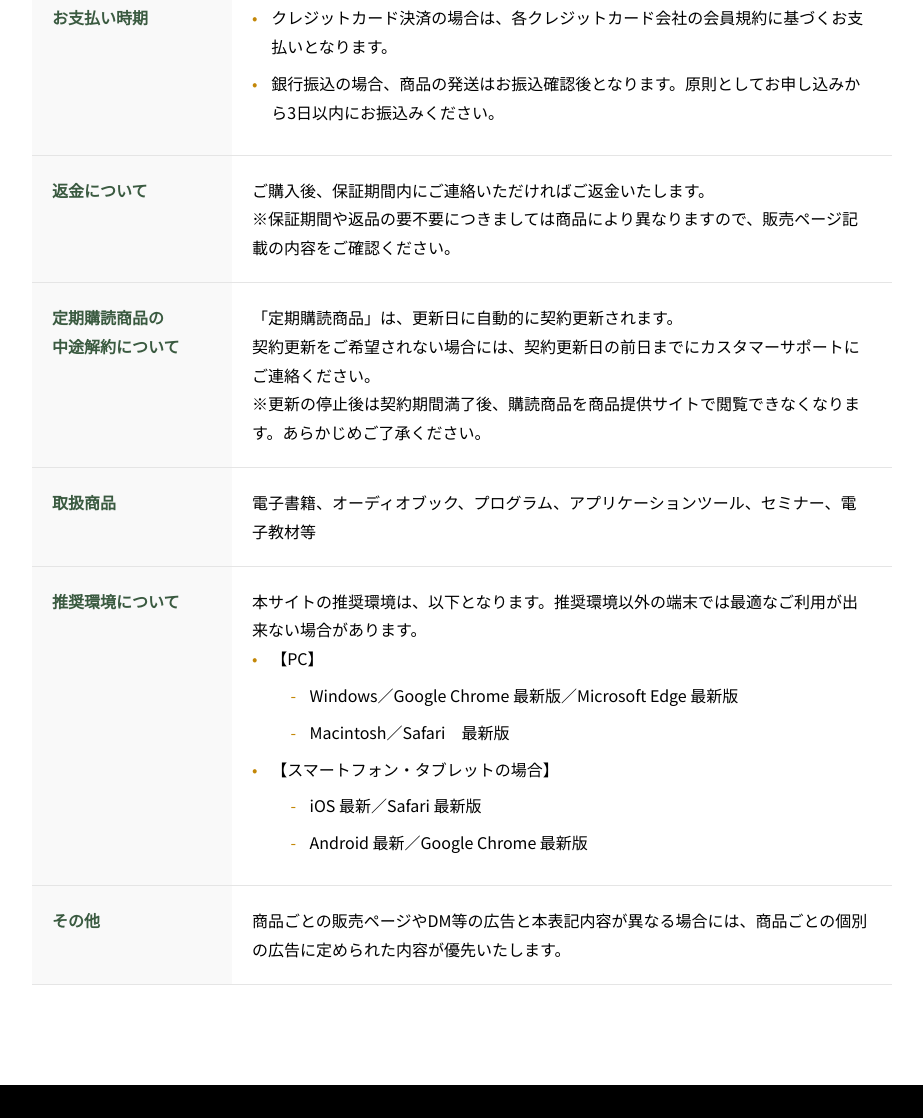
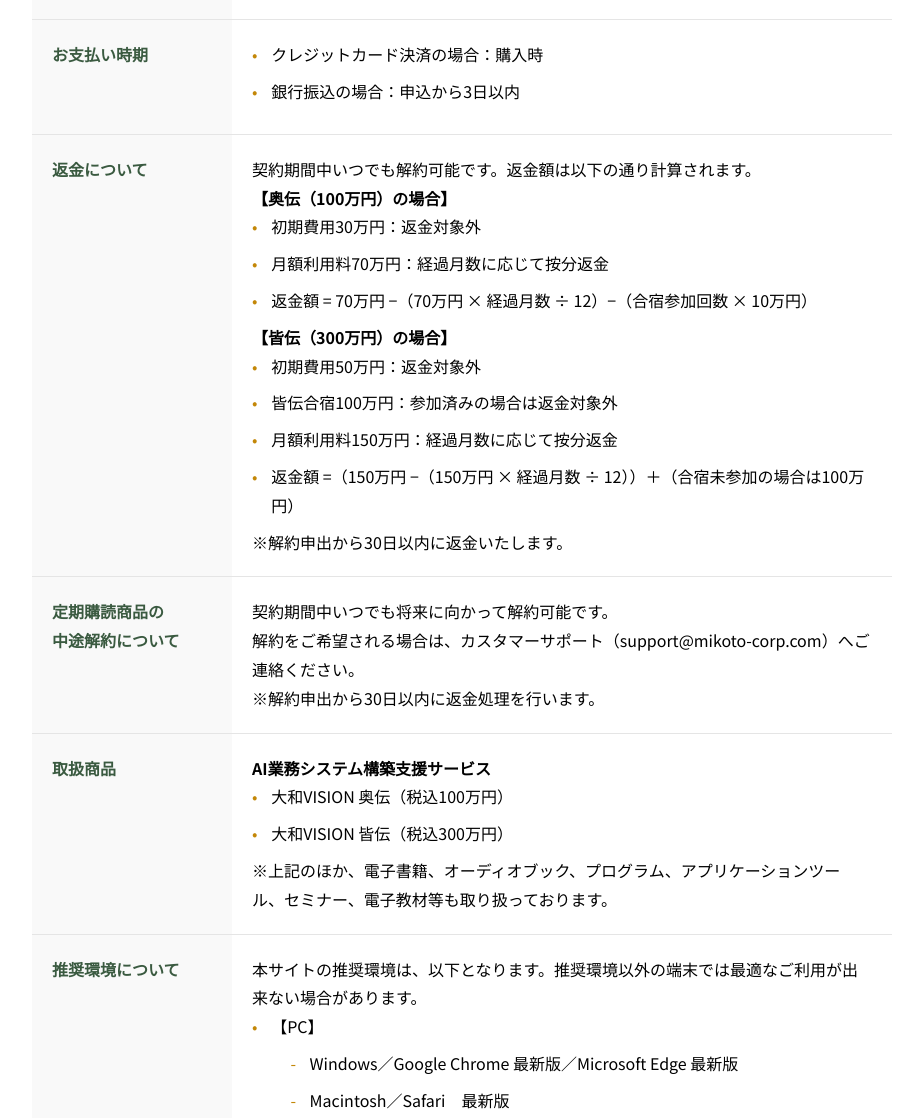
Before and after one commit to yamatovision/yamatovision-website, a plain HTML site: page tokutei.html in a window 1280 px wide. Shown: the part 1423-2541 px from the top of the page, without its empty margins (178-1101 px from the left). Drawn offline with Linux system fonts and the light colour scheme.

Commit message:
特定商取引法表記を契約書内容に整合

```diff
--- a/tokutei.html
+++ b/tokutei.html
@@ -265,6 +265,7 @@
                         <li>（WEB） <a href="/categories" class="contact-link">お問い合わせフォームはこちら</a><br>
                             ※フォームからお問い合わせいただくとスムーズに対応させていただくことが可能です。</li>
                         <li>（email）support@mikoto-corp.com</li>
+                        <li>（電話）080-4876-8001</li>
                     </ul>
                 </td>
             </tr>
@@ -282,7 +283,7 @@
             </tr>
             <tr>
                 <th>引き渡し時期</th>
-                <td>デジタル商品はご購入手続きが完了次第、原則として商品提供サイトにて提供します。</td>
+                <td>入金確認後（分割払いの場合は初回入金確認後）、順次アカウント・教材・サービス等を付与いたします。サービス提供期間は契約日から1年間です。</td>
             </tr>
             <tr>
                 <th>お支払方法</th>
@@ -300,29 +301,49 @@
                 <th>お支払い時期</th>
                 <td>
                     <ul>
-                        <li>クレジットカード決済の場合は、各クレジットカード会社の会員規約に基づくお支払いとなります。</li>
-                        <li>銀行振込の場合、商品の発送はお振込確認後となります。原則としてお申し込みから3日以内にお振込みください。</li>
+                        <li>クレジットカード決済の場合：購入時</li>
+                        <li>銀行振込の場合：申込から3日以内</li>
                     </ul>
                 </td>
             </tr>
             <tr>
                 <th>返金について</th>
                 <td>
-                    <p>ご購入後、保証期間内にご連絡いただければご返金いたします。</p>
-                    <p>※保証期間や返品の要不要につきましては商品により異なりますので、販売ページ記載の内容をご確認ください。</p>
+                    <p>契約期間中いつでも解約可能です。返金額は以下の通り計算されます。</p>
+                    <p><strong>【奥伝（100万円）の場合】</strong></p>
+                    <ul>
+                        <li>初期費用30万円：返金対象外</li>
+                        <li>月額利用料70万円：経過月数に応じて按分返金</li>
+                        <li>返金額 = 70万円 −（70万円 × 経過月数 ÷ 12）−（合宿参加回数 × 10万円）</li>
+                    </ul>
+                    <p><strong>【皆伝（300万円）の場合】</strong></p>
+                    <ul>
+                        <li>初期費用50万円：返金対象外</li>
+                        <li>皆伝合宿100万円：参加済みの場合は返金対象外</li>
+                        <li>月額利用料150万円：経過月数に応じて按分返金</li>
+                        <li>返金額 =（150万円 −（150万円 × 経過月数 ÷ 12））＋（合宿未参加の場合は100万円）</li>
+                    </ul>
+                    <p>※解約申出から30日以内に返金いたします。</p>
                 </td>
             </tr>
             <tr>
                 <th>定期購読商品の<br>中途解約について</th>
                 <td>
-                    <p>「定期購読商品」は、更新日に自動的に契約更新されます。</p>
-                    <p>契約更新をご希望されない場合には、契約更新日の前日までにカスタマーサポートにご連絡ください。</p>
-                    <p>※更新の停止後は契約期間満了後、購読商品を商品提供サイトで閲覧できなくなります。あらかじめご了承ください。</p>
+                    <p>契約期間中いつでも将来に向かって解約可能です。</p>
+                    <p>解約をご希望される場合は、カスタマーサポート（support@mikoto-corp.com）へご連絡ください。</p>
+                    <p>※解約申出から30日以内に返金処理を行います。</p>
                 </td>
             </tr>
             <tr>
                 <th>取扱商品</th>
-                <td>電子書籍、オーディオブック、プログラム、アプリケーションツール、セミナー、電子教材等</td>
+                <td>
+                    <p><strong>AI業務システム構築支援サービス</strong></p>
+                    <ul>
+                        <li>大和VISION 奥伝（税込100万円）</li>
+                        <li>大和VISION 皆伝（税込300万円）</li>
+                    </ul>
+                    <p>※上記のほか、電子書籍、オーディオブック、プログラム、アプリケーションツール、セミナー、電子教材等も取り扱っております。</p>
+                </td>
             </tr>
             <tr>
                 <th>推奨環境について</th>
```
